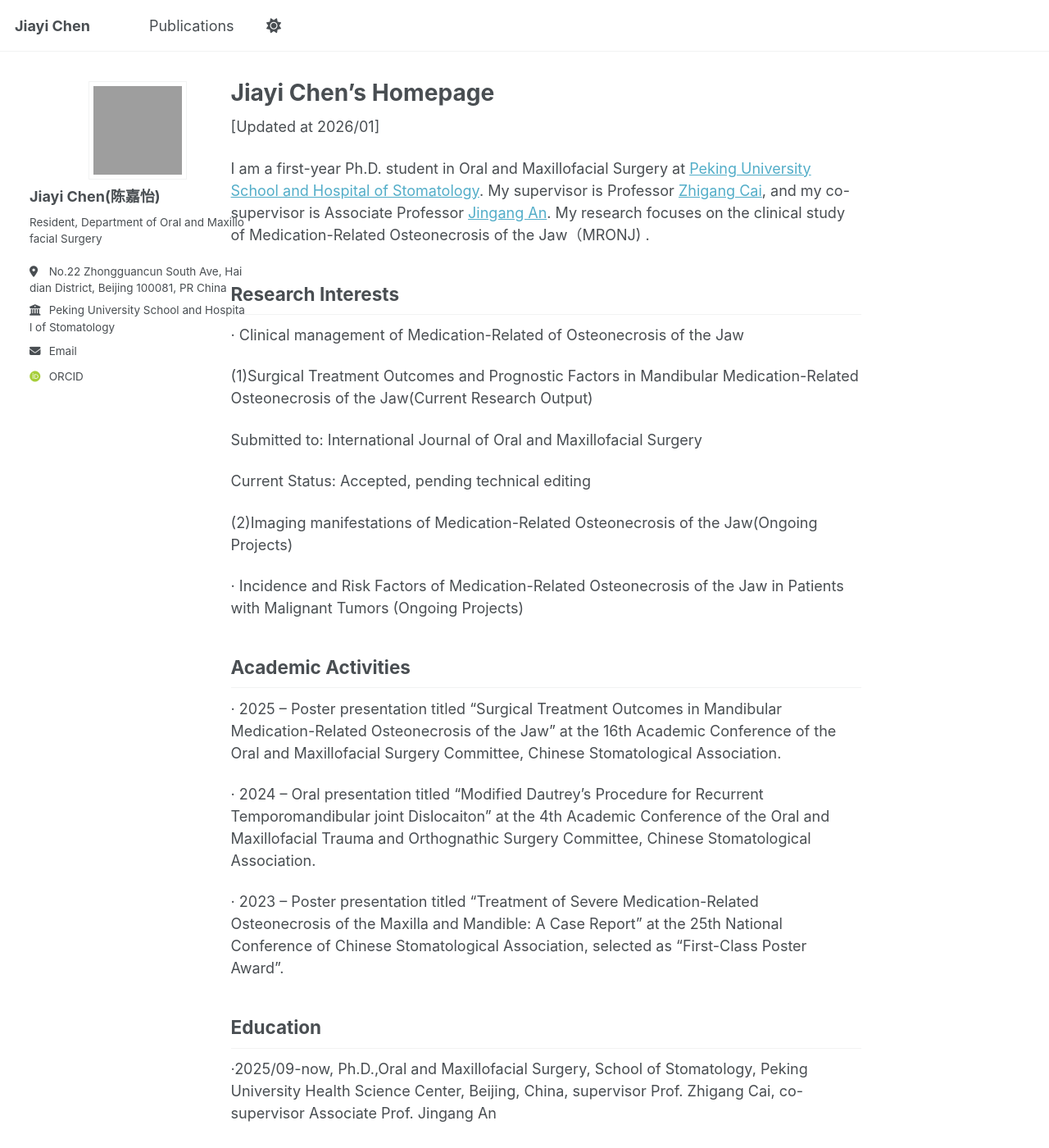
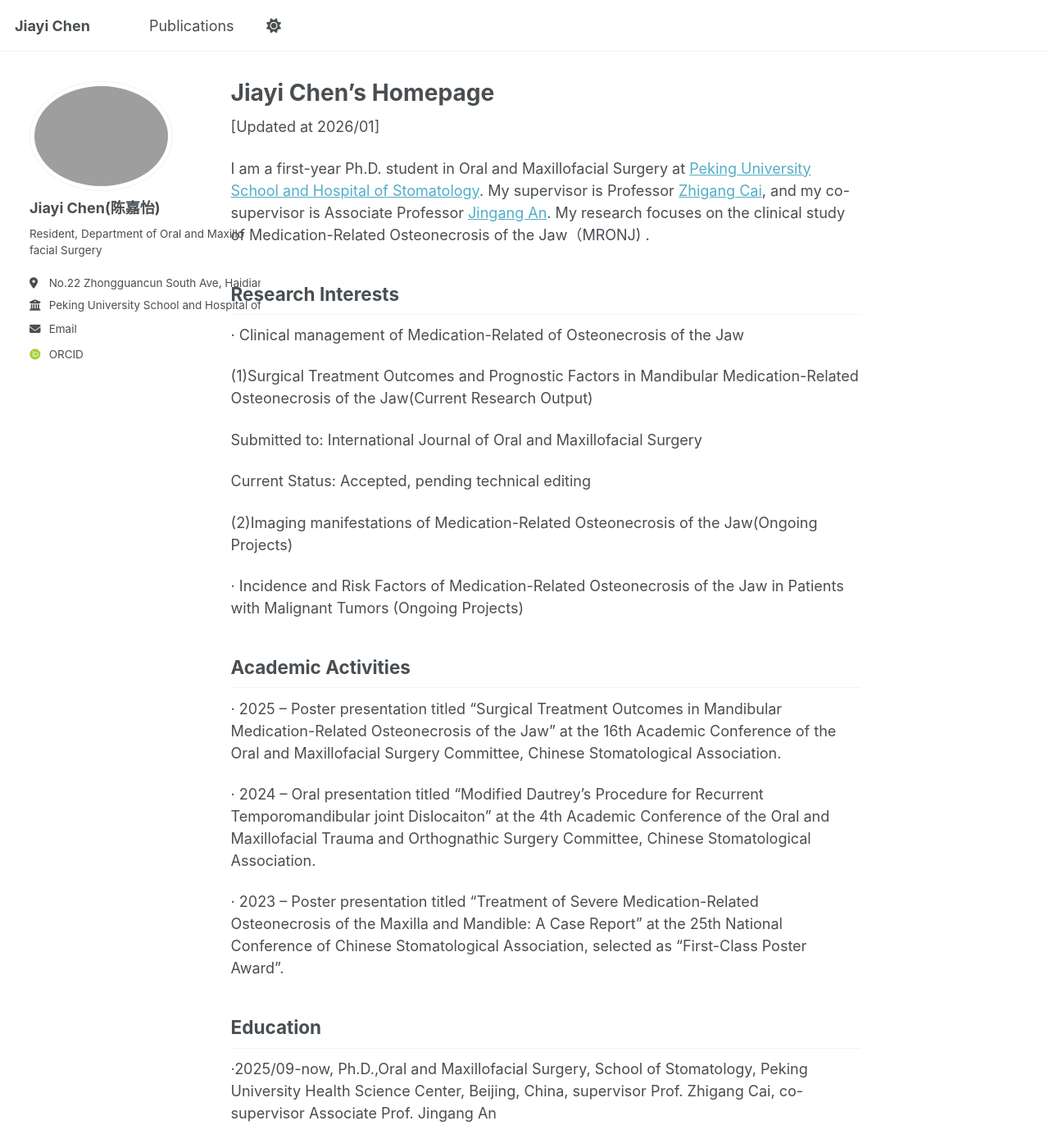
Before and after one commit to JaneJiayiChen/JaneJiayiChen.github.io, a Jekyll site: the page built from _pages/about.md, in a window 1280 px wide and 1400 px high. Shown: the whole window at 82% size. Built offline with Jekyll 4.4.1, drawn with Linux system fonts in a browser that asks for light colours; some web fonts are replaced; a script that is not in the unit is left out.

Commit message:
Update _sidebar.scss

```diff
--- a/_sass/layout/_sidebar.scss
+++ b/_sass/layout/_sidebar.scss
@@ -20,12 +20,8 @@
   @media screen and (min-width: $sidebar-screen-min-width) {
     height: 100vh;
     overflow-y: auto;               // Add scrollbar if the sidebar is too long
-    // 修改1：新增 - 禁止横向溢出（核心解决侧边栏内容左右超出边框问题）
-    overflow-x: hidden !important;
     position: fixed;
     padding-top: $masthead-height;
-    // 修改2：新增 - 内边距不撑大容器宽度，避免布局溢出
-    box-sizing: border-box !important;
   }
 
   @include breakpoint($large) {
@@ -42,10 +38,6 @@
   @include breakpoint($x-large) {
     max-width: $sidebar-link-max-width;
     padding-right: 0;
-    // 修改3：新增 - 大屏尺寸下同样禁止横向溢出，保持一致性
-    overflow-x: hidden !important;
-    // 修改4：新增 - 大屏尺寸下约束布局，避免内边距撑大容器
-    box-sizing: border-box !important;
   }
 
   h2, h3, h4, h5, h6 {
@@ -61,20 +53,10 @@
     font-family: $sans-serif;
     font-size: $type-size-6;
     line-height: 1.5;
-    // 修改5：新增 - 强制长文本换行，防止英文地址/单词横向溢出
-    word-wrap: break-word !important;
-    // 修改6：新增 - 极端情况下强制截断长文本，兜底防溢出
-    word-break: break-all !important;
-    // 修改7：新增 - 取消强制单行显示，确保文本自动换行
-    white-space: normal !important;
-    // 修改8：新增 - 文本宽度绝对不超过侧边栏容器
-    max-width: 100% !important;
   }
 
   img {
     width: 100%;
-    // 修改9：新增 - 图片宽度不超出侧边栏容器，避免图片溢出
-    max-width: 100% !important;
   }
 }
 
@@ -113,27 +95,11 @@
 
   img {
     max-width: 175px;
-    // 修改10：核心修改 - 将原有 border-radius: 50%（椭圆形）改为 0（方形），强制取消圆角
-    border-radius: 0 !important;
-    // 修改11：新增 - 强制头像宽度为固定值，配合高度实现方形
-    width: 120px !important;
-    // 修改12：新增 - 强制头像高度与宽度一致，确保呈现方形（核心）
-    height: 120px !important;
-    // 保留原有边框样式，确保方形边框可见
+    border-radius: 50%;
+
     @include breakpoint($large) {
       padding: 5px;
       border: 1px solid var(--global-border-color);
-      // 修改13：新增 - 头像居中显示，避免左右偏移导致的溢出
-      margin: 0 auto;
-    }
-    // 修改14：新增 - Safari 浏览器头像旋转校正，按需调整角度（90deg/-90deg）
-    transform: rotate(-90deg) !important;
-    // 修改15：新增 - 以头像中心为旋转原点，避免旋转后位置偏移
-    transform-origin: center center !important;
-    // 修改16：可选新增 - 仅对 Safari 浏览器生效，不影响 Edge 等其他浏览器
-    @supports (-webkit-touch-callout: none) and (not (translate: none)) {
-      transform: rotate(-90deg) !important;
-      transform-origin: center center !important;
     }
   }
 }
@@ -144,8 +110,6 @@
   padding-left: 15px;
   padding-right: 25px;
   line-height: 1;
-  // 修改17：新增 - 作者内容容器不超出父容器宽度，避免溢出
-  max-width: 100% !important;
 
   @include breakpoint($large) {
     display: block;
@@ -166,8 +130,6 @@
 .sidebar .author__name {
   font-family: $sans-serif;
   font-size: $type-size-5;
-  // 修改18：新增 - 作者名字不横向溢出侧边栏
-  max-width: 100% !important;
 }
 
 .sidebar .author__desktop {
@@ -179,8 +141,6 @@
 
 .author__pronouns {
   margin: 0;
-  // 修改19：新增 - 代词文本不横向溢出侧边栏
-  max-width: 100% !important;
 
   @include breakpoint($large) {
     margin-top: 10px;
@@ -190,8 +150,6 @@
 
 .author__bio {
   margin: 0;
-  // 修改20：新增 - 作者简介不横向溢出侧边栏
-  max-width: 100% !important;
 
   @include breakpoint($large) {
     margin-top: 10px;
@@ -207,8 +165,6 @@
   z-index: 10;
   position: relative;
   cursor: pointer;
-  // 修改21：新增 - 链接容器不超出侧边栏宽度，避免溢出
-  max-width: 100% !important;
 
   li:last-child {
     a {
@@ -242,8 +198,6 @@
   z-index: -1;
   box-shadow: 0 0 10px rgba(#000, 0.25);
   cursor: default;
-  // 修改22：新增 - 链接列表容器不横向溢出
-  max-width: 100% !important;
 
   @include breakpoint($large) {
     display: block;
@@ -291,8 +245,6 @@
 
   li {
     white-space: nowrap;
-    // 修改23：新增 - 链接列表项不横向溢出
-    max-width: 100% !important;
   }
 
   a {
@@ -304,8 +256,6 @@
     color: inherit;
     font-size: $type-size-5;
     text-decoration: none;
-    // 修改24：新增 - 链接文本不横向溢出
-    max-width: 100% !important;
 
     &:hover {
       text-decoration: underline;
```
